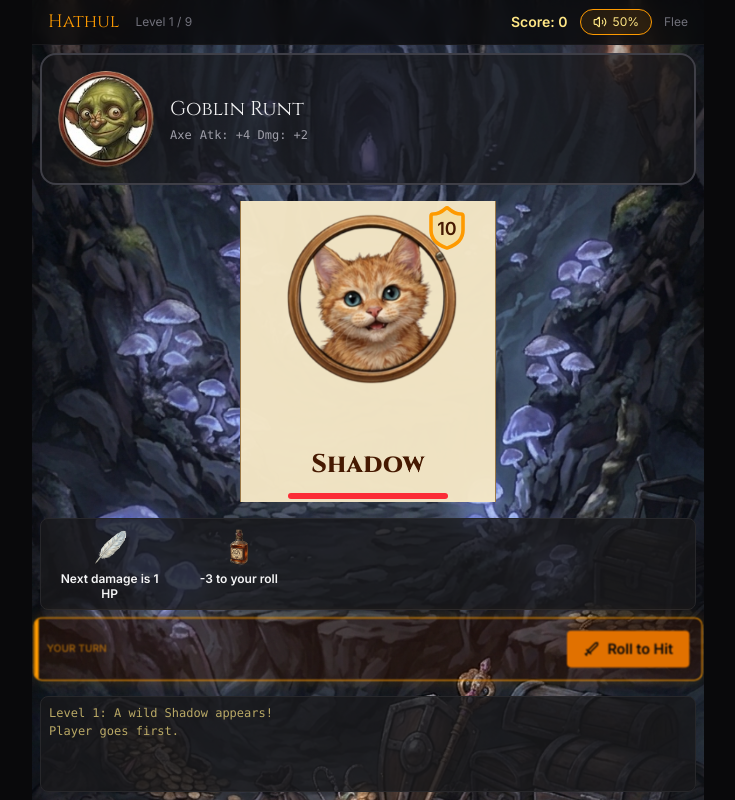
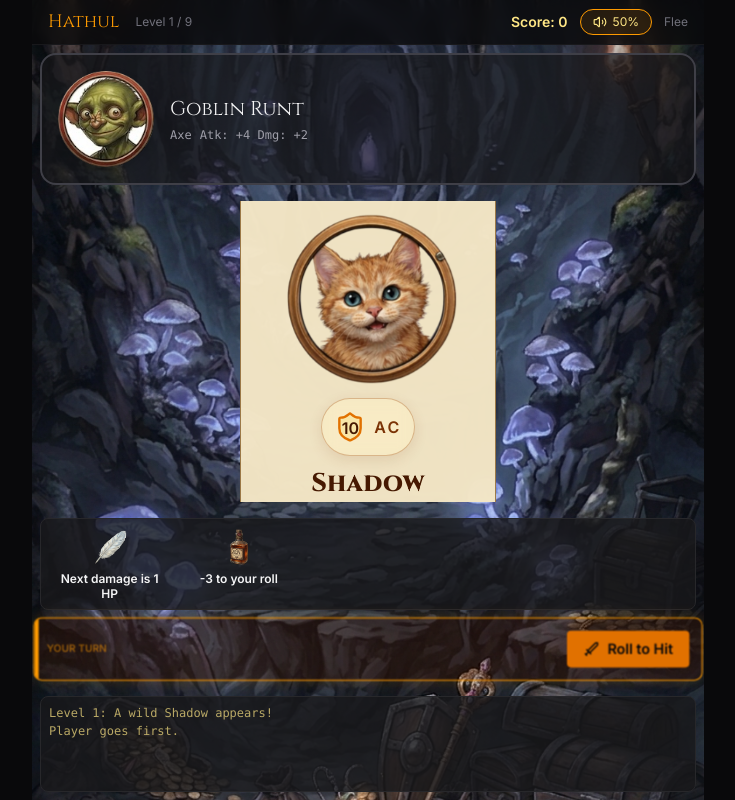
Before and after one commit to pipihanzu/hathul, a React (Vite) app: page / in a window 1280 px wide. Both pictures are taken after a click on the button "Start New Game". Shown: the whole page, without its empty margins (272-1007 px from the left). Built offline with nearby package versions, Linux system fonts and the light colour scheme.

Commit message:
cat card - more

```diff
--- a/src/components/Game.tsx
+++ b/src/components/Game.tsx
@@ -333,7 +333,7 @@ export default function Game({
       setAvailablePotions(POTIONS_DB.slice(0, numPotions));
       setActivePotionEffects([]);
 
-      const firstTurn = Math.random() > 0.5 ? 'player' : 'opponent';
+        const firstTurn = lvl === 1 ? 'player' : (Math.random() > 0.5 ? 'player' : 'opponent');
       setTurn(firstTurn);
 
       addLog(`Level ${lvl}: A wild ${newCat.name} appears!`, 'info');
@@ -1068,13 +1068,6 @@ export default function Game({
                 <div className="cat-card-face cat-card-face-front">
                   <div className="cat-card-front-surface h-full w-full p-2 sm:p-3">
                     <div className="cat-card-front-frame relative flex h-full flex-col items-center justify-between gap-2 px-2 py-3 sm:gap-3 sm:px-3 sm:py-4">
-                      <div className="absolute right-2 top-2 sm:right-3 sm:top-3 flex items-center justify-center" title="Armor Class">
-                        <div className="relative flex h-11 w-10 min-[380px]:h-12 min-[380px]:w-11 sm:h-14 sm:w-12 items-center justify-center">
-                          <Shield className="absolute inset-0 h-full w-full fill-amber-300/20 text-amber-500" strokeWidth={1.8} />
-                          <span className="relative pt-0.5 text-sm min-[380px]:text-base sm:text-lg font-black text-amber-950">{cat.ac}</span>
-                        </div>
-                      </div>
-
                       <div className="relative w-[94%]">
                         <div
                           className="w-full h-[6.3rem] min-[380px]:h-[7.1rem] sm:h-[11.4rem] transform-gpu transition-transform duration-700 flex items-center justify-center overflow-visible"
@@ -1112,6 +1105,15 @@ export default function Game({
                       </div>
 
                       <div className="text-center space-y-1 sm:space-y-2 w-full">
+                        <div className="flex items-center justify-center" title="Armor Class">
+                          <div className="inline-flex items-center gap-2 rounded-full border border-amber-800/30 bg-amber-100/40 px-2.5 py-1.5 sm:px-3 sm:py-2 shadow-[0_4px_14px_rgba(120,53,15,0.12)] backdrop-blur-sm">
+                            <div className="relative flex h-7 w-6 min-[380px]:h-8 min-[380px]:w-7 sm:h-10 sm:w-8 items-center justify-center shrink-0">
+                              <Shield className="absolute inset-0 h-full w-full fill-amber-300/20 text-amber-600" strokeWidth={1.8} />
+                              <span className="relative pt-0.5 text-[11px] min-[380px]:text-sm sm:text-base font-black text-amber-950">{cat.ac}</span>
+                            </div>
+                            <span className="text-[11px] min-[380px]:text-sm sm:text-base font-black uppercase tracking-[0.14em] text-amber-900">AC</span>
+                          </div>
+                        </div>
                         <h2 className="text-base min-[380px]:text-lg sm:text-[1.6rem] font-serif font-black tracking-[0.01em] text-amber-950">{cat.name}</h2>
                         <div className="w-24 min-[380px]:w-28 sm:w-40 h-1.5 bg-amber-950/15 rounded-full overflow-hidden mt-1 mx-auto">
                           <motion.div
```
